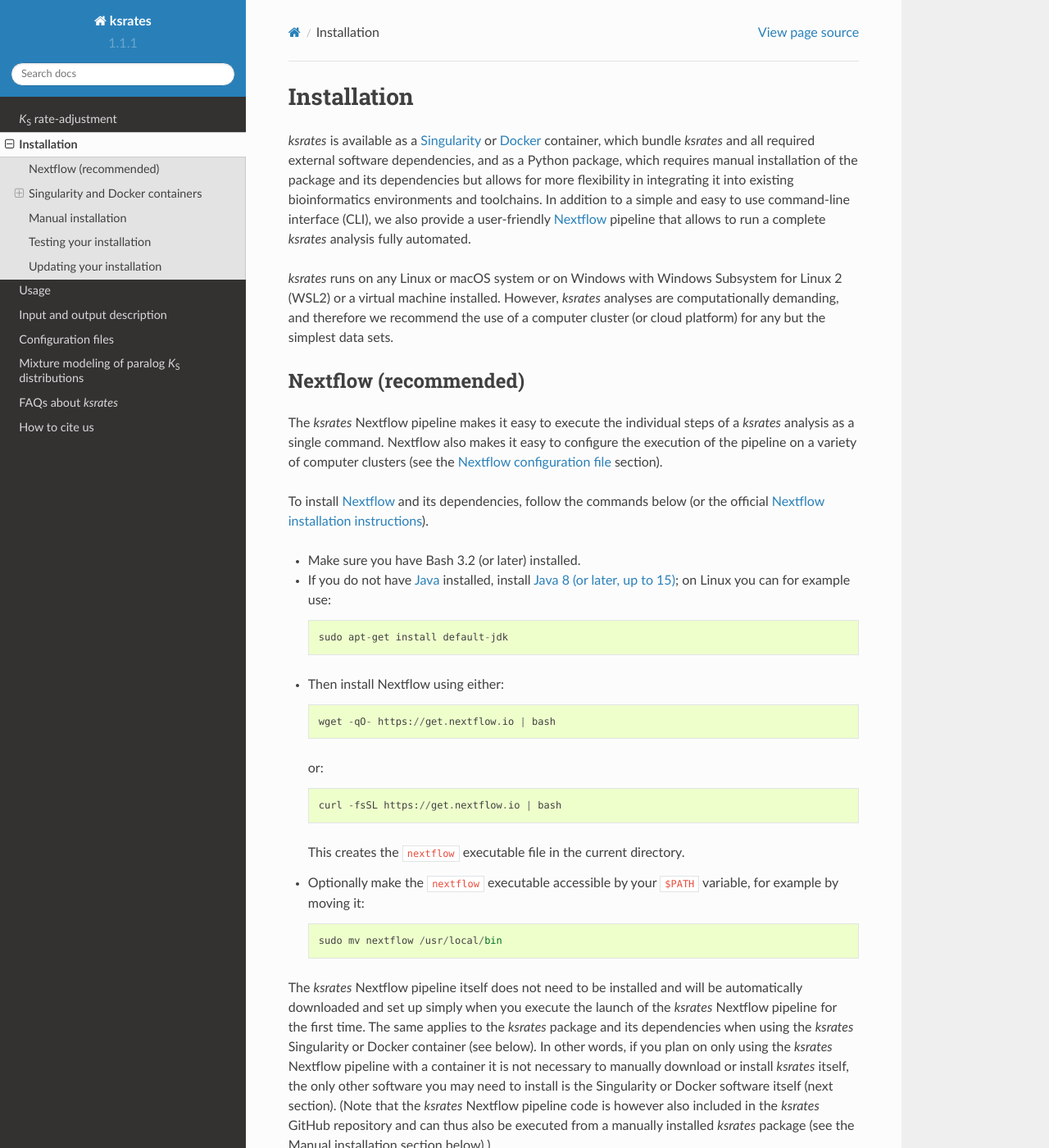
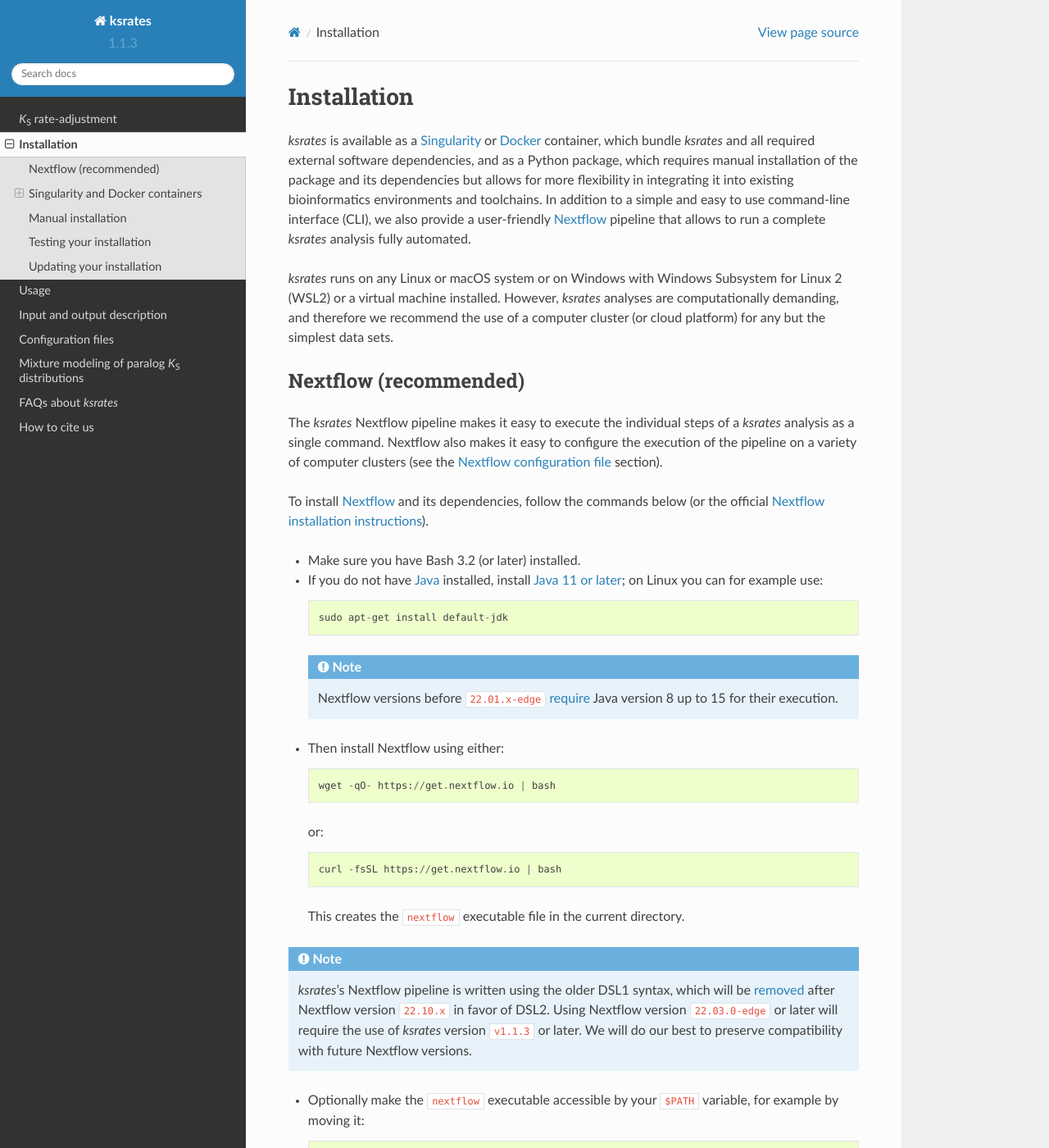
Before and after one commit to VIB-PSB/ksrates, a Sphinx documentation site: the page built from doc/source/installation.rst, in a window 1280 px wide and 1400 px high. Shown: the whole window at 82% size. Built offline with Sphinx 7.4.7 and the Read the Docs theme 2.0.0, drawn with Linux system fonts in a browser that asks for light colours.

Commit message:
Add support for Nextflow version 22.03.0-edge and later (#43)
* Set DSL1 in nextflow code
* Update usage/installation docs about Nextflow DSL2
* Update _version.py to v1.1.3
* Hide html doc dir in gitignore

```diff
--- a/doc/source/installation.rst
+++ b/doc/source/installation.rst
@@ -16,9 +16,12 @@
 
 *   Make sure you have Bash 3.2 (or later) installed.
 
-*   If you do not have `Java <https://www.oracle.com/java/>`__ installed, install `Java 8 (or later, up to 15) <https://www.oracle.com/java/technologies/javase-downloads.html>`__; on Linux you can for example use::
+*   If you do not have `Java <https://www.oracle.com/java/>`__ installed, install `Java 11 or later <https://www.oracle.com/java/technologies/javase-downloads.html>`__; on Linux you can for example use::
 
         sudo apt-get install default-jdk
+
+   .. note::
+      Nextflow versions before ``22.01.x-edge`` `require <https://www.nextflow.io/blog/2022/evolution-of-nextflow-runtime.html>`__ Java version 8 up to 15 for their execution.
 
 *   Then install Nextflow using either::
 
@@ -30,6 +33,9 @@
 
 
     This creates the ``nextflow`` executable file in the current directory.
+
+.. note::
+   `ksrates`'s Nextflow pipeline is written using the older DSL1 syntax, which will be `removed <https://www.nextflow.io/blog/2022/evolution-of-nextflow-runtime.html>`__ after Nextflow version ``22.10.x`` in favor of DSL2. Using Nextflow version ``22.03.0-edge`` or later will require the use of `ksrates` version ``v1.1.3`` or later. We will do our best to preserve compatibility with future Nextflow versions.
 
 *   Optionally make the ``nextflow`` executable accessible by your ``$PATH`` variable, for example by moving it::
 
--- a/doc/source/usage.rst
+++ b/doc/source/usage.rst
@@ -35,6 +35,11 @@
 3.  Launch *ksrates* through the following command line::
 
         nextflow run VIB-PSB/ksrates --config ./config_elaeis.txt
+
+    .. note::
+       Please update `ksrates` to version ``v1.1.3`` or later when launching it with Nextflow versions ``22.03.0-edge`` or later to prevent compatibility issues. See our :ref:`installation page <install_nextflow>` about how to get the latest Nextflow version. You can also launch a specific (e.g. previous) Nextflow version through the ``NXF_VER`` environmental `variable <https://www.nextflow.io/docs/latest/getstarted.html#updates>`__ in the command line::
+
+            NXF_VER=21.10.6 nextflow run VIB-PSB/ksrates --config ./config_elaeis.txt
 
     The *ksrates configuration file* is specified through the ``--config`` parameter. The *Nextflow configuration file* is automatically recognized when it's named with the Nextflow-reserved ``nextflow.config`` file name and located in the launching directory; alternatively, the user can provide a custom file by specifying its name or path using the ``-C`` option (see `Nextflow documentation <https://www.nextflow.io/docs/latest/cli.html#hard-configuration-override>`__).
 
--- a/ksrates/_version.py
+++ b/ksrates/_version.py
@@ -1 +1 @@
-__version__ = "1.1.1"
+__version__ = "1.1.3"
```
Also changed, not shown: 2 other files.
